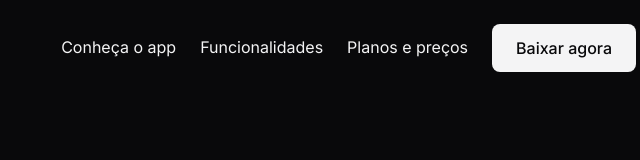
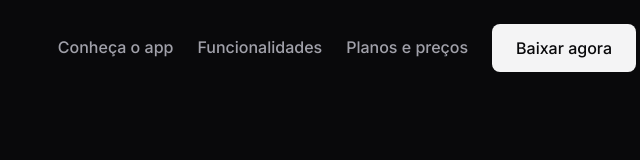
Before and after one commit to mattheusfillipe/zingen, a plain HTML site: page index.html in a window 1280 px wide. Shown: the full height of the page, 612-1252 px from the left. Drawn offline with Linux system fonts and the light colour scheme.

Commit message:
corrigindo header

```diff
--- a/styles/header.css
+++ b/styles/header.css
@@ -1,4 +1,9 @@
 header {
+    & a {
+        color: var(--text-color-secondary);
+        font-weight: var(--fw-md);
+    }
+
     & a:first-child {
         margin-right: auto;
     }
```
